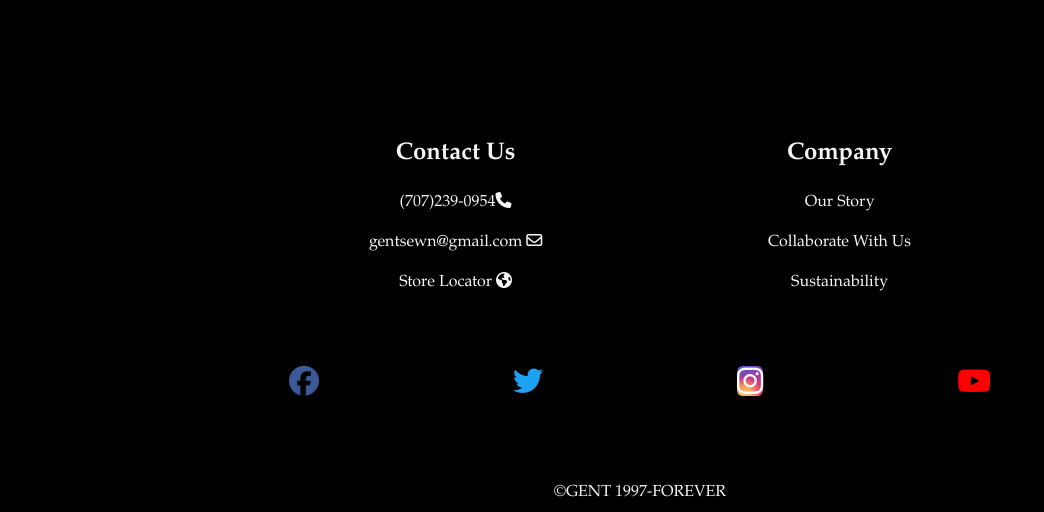
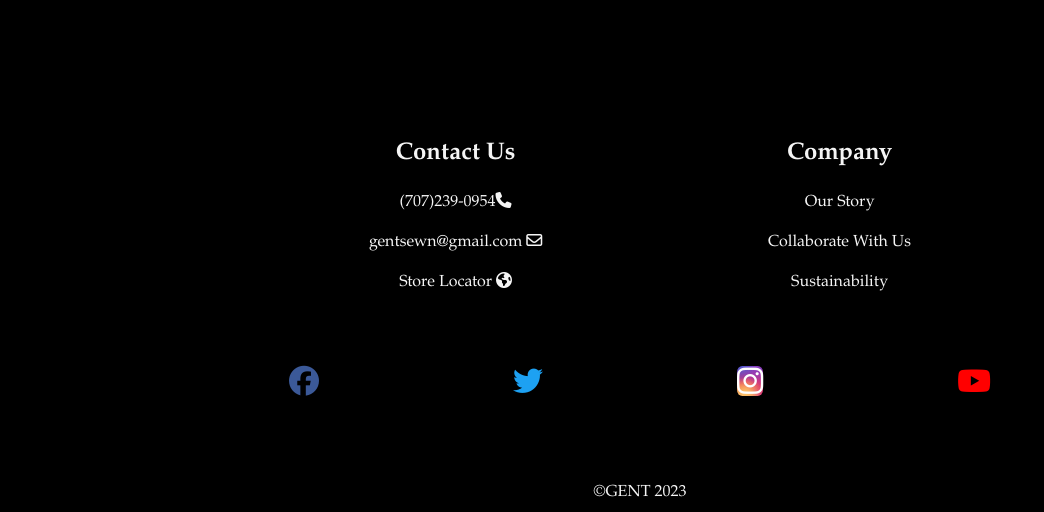
Before and after one commit to bmckeen707/gent_sewn, a plain HTML site: page index.html in a window 1280 px wide. Shown: the part 613-1125 px from the top of the page, without its empty margins (0-1044 px from the left). Drawn offline with Linux system fonts and the light colour scheme.

Commit message:
footer copyright change

```diff
--- a/index.html
+++ b/index.html
@@ -86,7 +86,7 @@
 
         <!-- LEGAL FOOTER -->
         <section class="ft-legal">
-            <p>&copyGENT 1997-FOREVER </p>
+            <p>&copyGENT 2023 </p>
         </section>
     </footer>
 </body>
```
